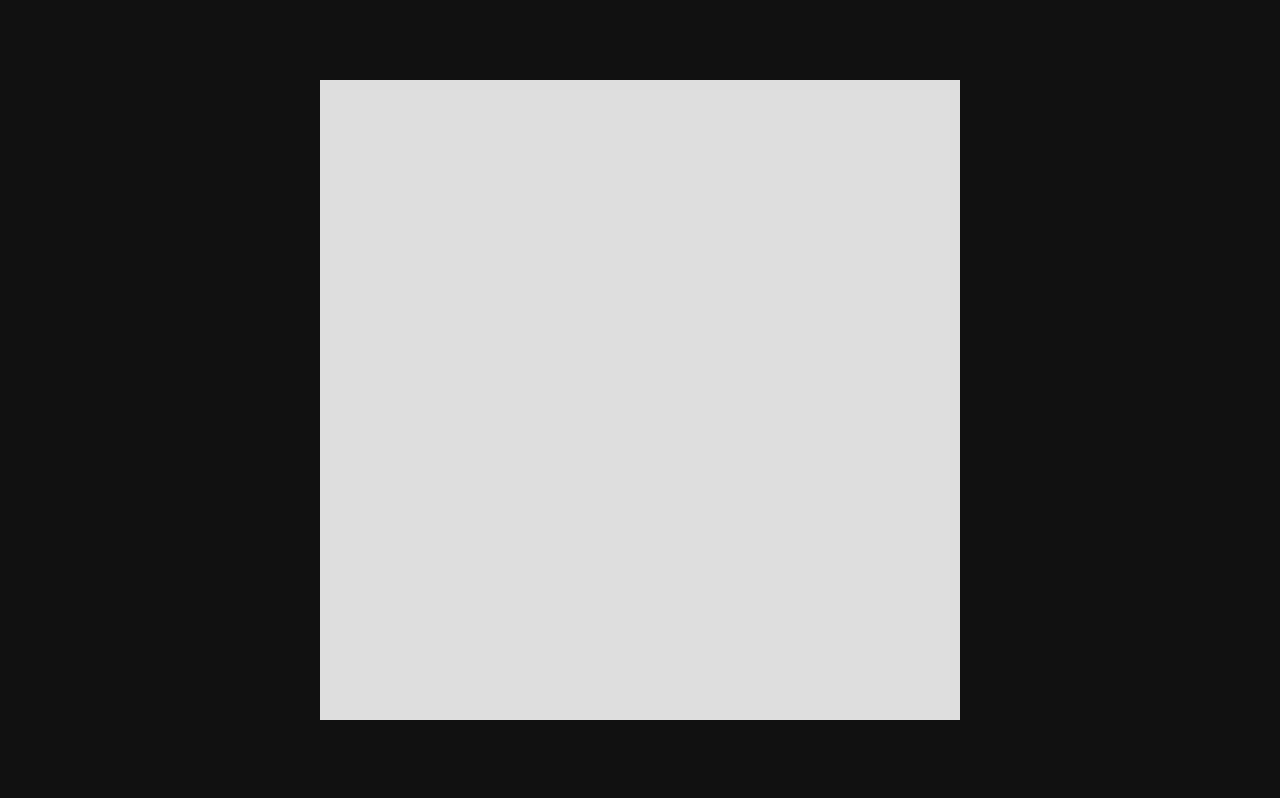
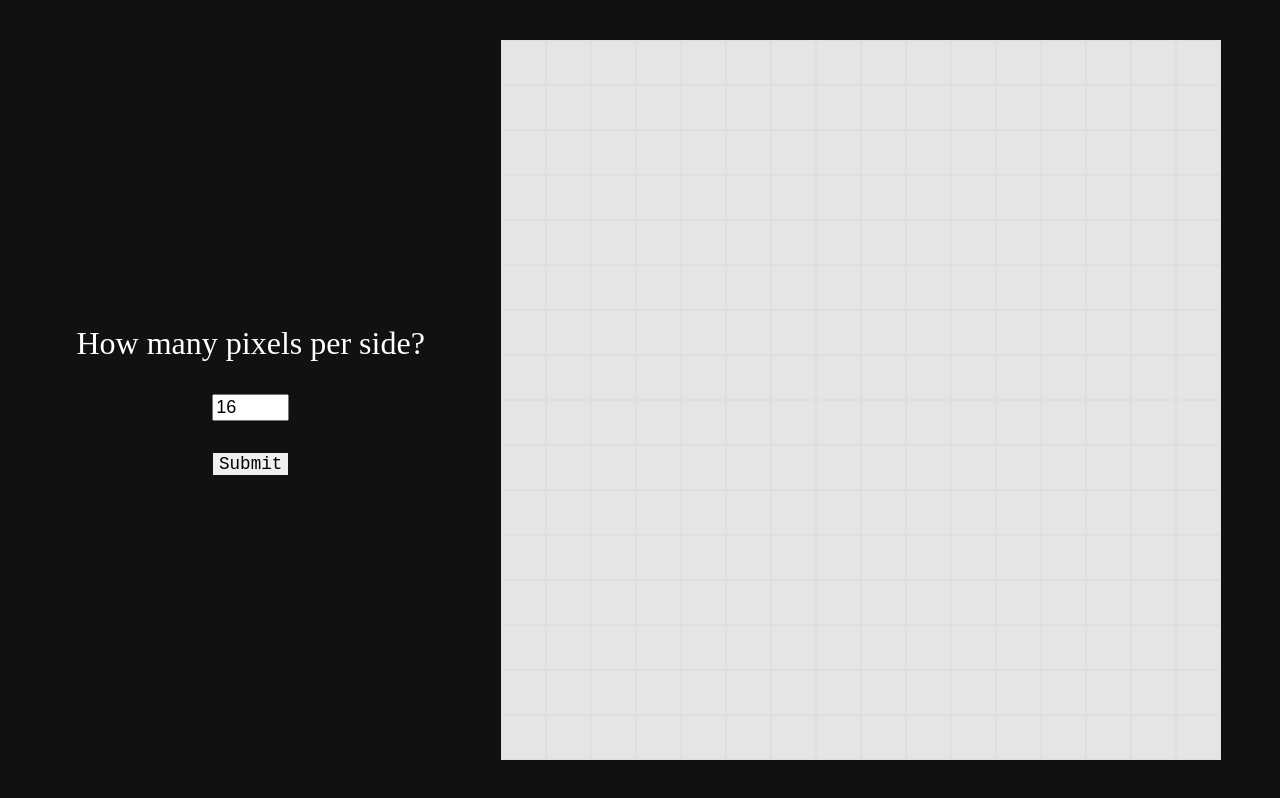
Before and after one commit to bcpractice5/etch-a-sketch, a plain HTML site: page index.html in a window 1280 px wide. Drawn offline with Linux system fonts and the light colour scheme.

Commit message:
Add hover effect, edit button ui, and styles

```diff
--- a/index.html
+++ b/index.html
@@ -8,6 +8,11 @@
     <title>Document</title>
 </head>
 <body>
+    <div class="column">
+        <label for="input">How many pixels per side?</label>
+        <input type="number" id="input" max="256" min="1" value="16">
+        <button class="edit-button" type="button">Submit</button>
+    </div>
     <div class="grid-container"></div>
     <script src="./script.js"></script>
 </body>
--- a/script.js
+++ b/script.js
@@ -1,3 +1,34 @@
-const gridContainer = document.querySelector(".grid-container");
+const grid = document.querySelector(".grid-container");
+const edit = document.querySelector(".edit-button");
 
-for (let i = 0; i < 16 * 16; i++) gridContainer.append( document.createElement("div") );
+function divideGrid() {
+    let input = parseInt( document.querySelector("#input").value );
+    while (grid.firstChild) grid.removeChild(grid.firstChild);
+    grid.style.gridTemplateRows = `repeat(${input}, auto)`;
+    grid.style.gridTemplateColumns = `repeat(${input}, auto)`;
+    for (let i = 0; i < input * input; i++) grid.append( document.createElement("div") );
+}
+
+function addHoverListener() {
+    grid.childNodes.forEach((child) => {
+        child.addEventListener("mouseover", () => animateDiv(child));
+    });
+}
+
+function animateDiv(child) {
+    child.style.backgroundColor = "#000";
+    let increments = 10;
+    for (let i = 0; i < increments; i++) {
+        let color = 255 * i / increments;
+        setTimeout(() => child.style.backgroundColor = `rgb(${color}, ${color}, ${color})`, i * 100);
+    }
+    setTimeout(child.style.backgroundColor = "", increments * 100);
+}
+
+for (let i = 0; i < 16 * 16; i++) grid.append( document.createElement("div") );
+addHoverListener();
+
+edit.addEventListener("click", () => {
+    divideGrid();
+    addHoverListener();
+});
--- a/style.css
+++ b/style.css
@@ -1,17 +1,45 @@
+* {box-sizing: border-box;}
 body {
     height: 100vh;
     width: 100vw;
     margin: 0;
+    color: white;
     background-color: #111;
     display: flex;
-    justify-content: center;
+    justify-content: space-evenly;
     align-items: center;
 }
 
+.column {
+    font-size: large;
+    display: flex;
+    flex-direction: column;
+    justify-content: center;
+    gap: 2rem;
+    width: 30vw;
+    height: auto;
+}
+
+.column > * {
+    margin: auto;
+
+
+}
+
+label {font-size: xx-large;}
+
+input {font-size: large;}
+
+button {
+    border: none;
+    font-size: larger;
+    font-family: monospace;
+}
+
 .grid-container {
-    margin: auto;
-    height: 80vh;
-    width: 80vh;
+    margin: auto 0;
+    height: 90vh;
+    width: 90vh;
     background-color: black;
     display: grid;
     grid-template-columns: repeat(16, auto);
@@ -19,9 +47,11 @@ body {
 }
 
 .grid-container > div {
-    background-color: #DDD;
+    background-color: #E5E5E5;
+    border: 1px solid #DFDFDF;
 }
 
-.grid-container > div:hover {
+.hovered {
     background-color: #222;
+    border: none;
 }
```
